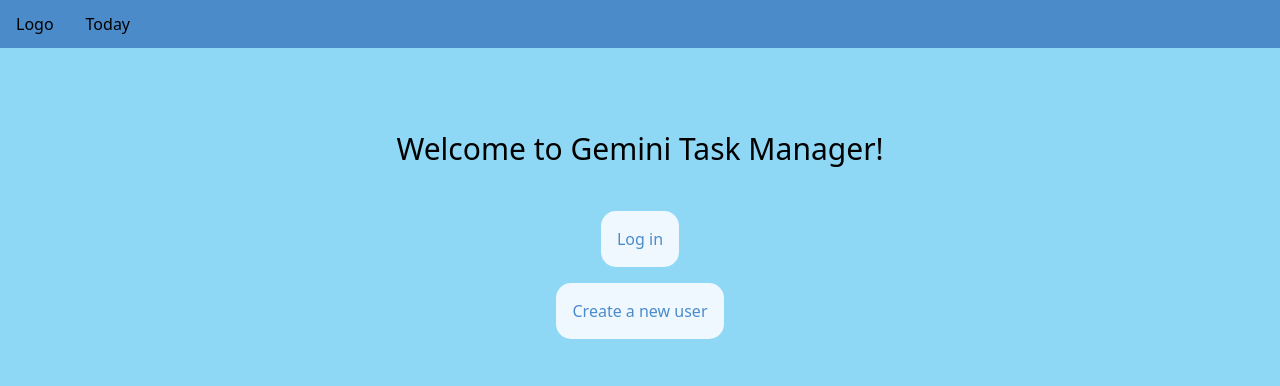
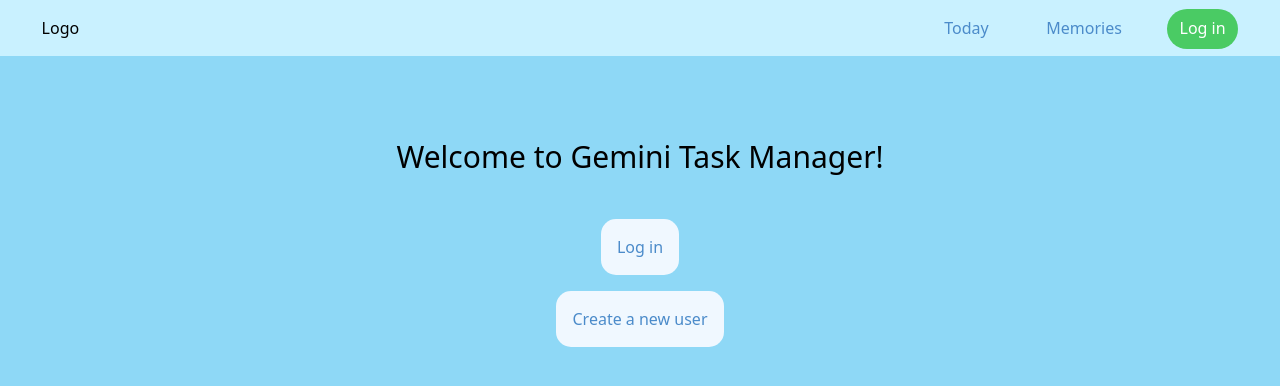
Before and after one commit to boey-kwan/gemini, a React (Vite) app in the folder client/: page / in a window 1280 px wide. Shown: the top 386 px of the page. Built offline with nearby package versions, Linux system fonts and the light colour scheme.

Commit message:
Add Navbar buttons

```diff
--- a/client/src/App.css
+++ b/client/src/App.css
@@ -1,11 +1,12 @@
 :root {
-  --navbar-height: 3em;
+  --navbar-height: 3.5em;
   --body-margin-side: 10%;
   --body-padding: 2em;
   --dark-blue: #4b8bca;
   --medium-blue: rgb(142, 216, 246);
   --light-blue: alice-blue;
   --medium-green: rgb(74, 203, 100);
+  --dark-green: rgb(38, 195, 69);
 }
 
 :root {
@@ -102,12 +103,40 @@ h2, .h2 {
   left: 0;
   height: var(--navbar-height);
   font-size: 1em;
-  background-color: var(--dark-blue);
+  background-color: rgb(201, 241, 255);
   width: 100%;
   display: flex;
   flex-direction: row;
   align-items: center;
   z-index: 10;
+  padding-left: 2%;
+  padding-right: 2%;
+}
+
+.navbutton {
+  padding-left: 0.8em;
+  padding-right: 0.8em;
+  padding-top: 0.5em;
+  padding-bottom: 0.6em;
+  border-radius: 20px;
+  font-weight: 500;
+  font-size: medium;
+  color: var(--dark-blue);
+}
+
+.navbutton:hover {
+  background-color: rgba(0, 0, 0, 0.05);
+}
+
+.loginbutton {
+  border-radius: 20px;
+  background-color: var(--medium-green);
+  color: white;
+}
+
+.loginbutton:hover {
+  background-color: white;
+  color: var(--dark-green);
 }
 
 .row {
--- a/client/src/components/Navbar.jsx
+++ b/client/src/components/Navbar.jsx
@@ -3,15 +3,30 @@ import "../App.css";
 
 export default function Navbar() {
   return (
-    <div className="navbar" >
+
       <nav>
-        <NavLink to="/" className="row-item">
-          Logo
-        </NavLink>
-        <NavLink to="/today" className="row-item">
-        Today
-        </NavLink>
+        <div className="navbar" style={{justifyContent: 'space-between'}}>
+          <NavLink to="/" className="row-item">
+            Logo
+          </NavLink>
+          <div>
+            <NavLink to="/today" className="row-item navbutton">
+              Today
+            </NavLink>
+            <NavLink to="/memories" className="row-item navbutton">
+              Memories
+            </NavLink>
+            <NavLink to="/login" className="row-item navbutton loginbutton">
+              Log in
+            </NavLink>
+          </div>
+        </div>
       </nav>
+
+  );
+}
+
+
       {/* <nav >
         <NavLink to="/" className="row-item">
           <img alt="Logo" src="https://d3cy9zhslanhfa.cloudfront.net/media/3800C044-6298-4575-A05D5C6B7623EE37/4B45D0EC-3482-4759-82DA37D8EA07D229/webimage-8A27671A-8A53-45DC-89D7BF8537F15A0D.png" style={{height: "3em"}}></img>
@@ -21,6 +36,3 @@ export default function Navbar() {
           Today
         </NavLink>
       </nav> */}
-    </div>
-  );
-}
```
